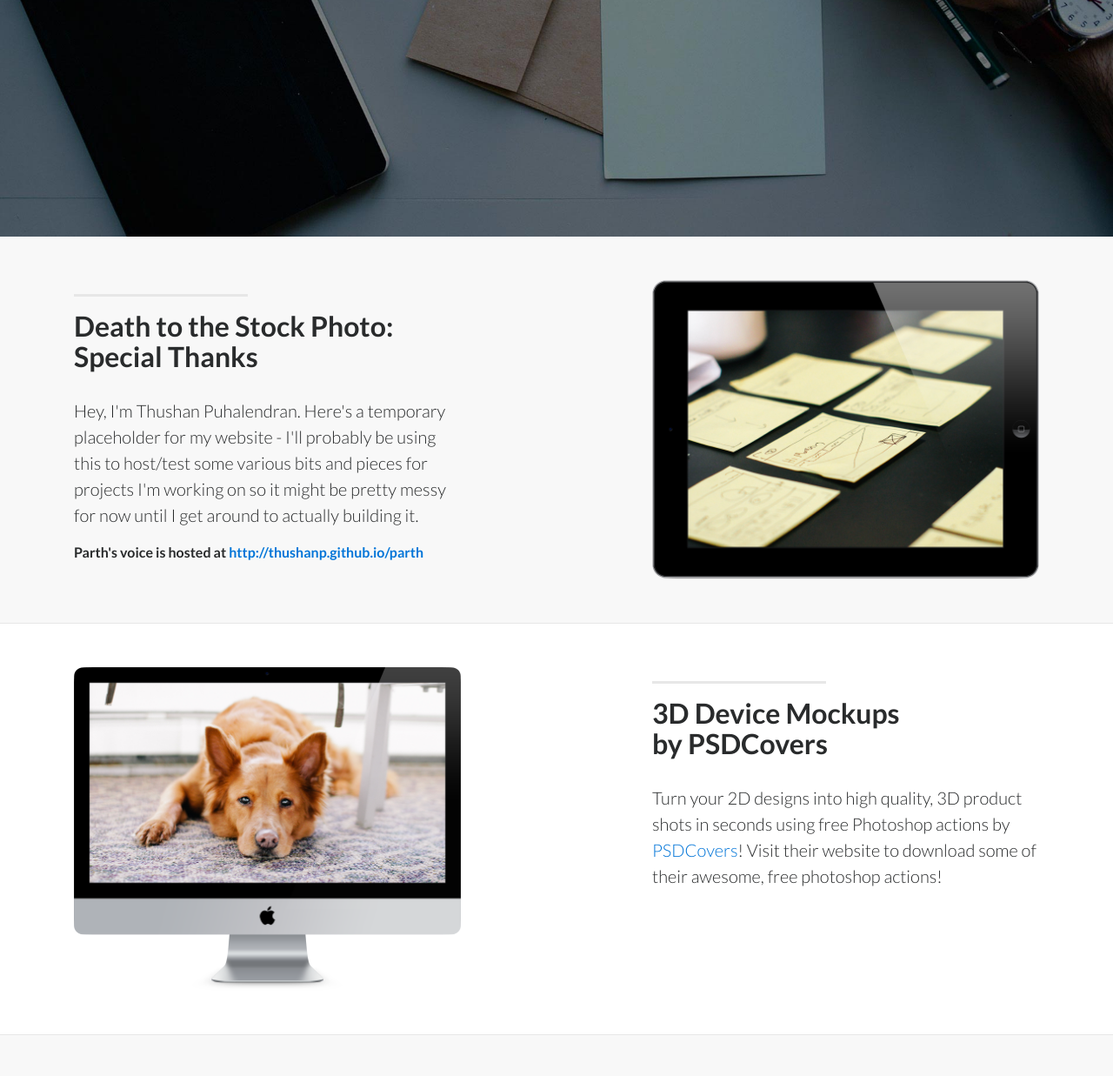
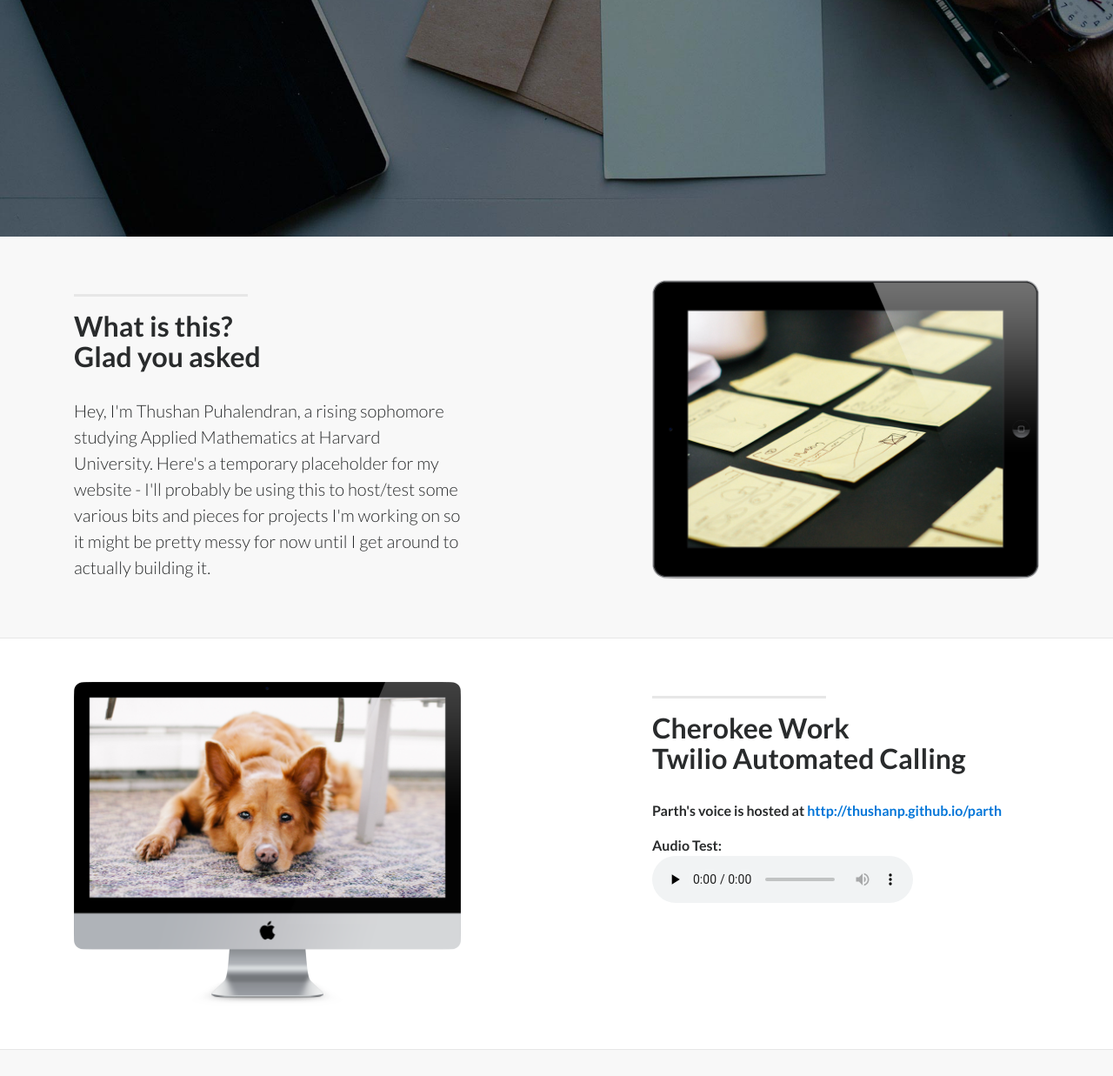
Before and after one commit to thushanp/thushanp.github.io, a website: page index.html in a window 1280 px wide. Shown: the part 492-1729 px from the top of the page at 87% size. Drawn offline with Linux system fonts and the light colour scheme.

Commit message:
imported old data

```diff
--- a/index.html
+++ b/index.html
@@ -64,13 +64,10 @@
     <header class="intro-header">
         <div class="container">
             <div class="intro-message">
-                <h1>Landing Page</h1>
-                <h3>A Template by Start Bootstrap</h3>
+                <h1>Thushan Puhalendran</h1>
+                <h3>Testing Grounds</h3>
                 <hr class="intro-divider">
                 <ul class="list-inline intro-social-buttons">
-                    <li class="list-inline-item">
-                        <a href="#" class="btn btn-secondary btn-lg"><i class="fa fa-twitter fa-fw"></i> <span class="network-name">Twitter</span></a>
-                    </li>
                     <li class="list-inline-item">
                         <a href="http://www.github.com/thushanp" class="btn btn-secondary btn-lg"><i class="fa fa-github fa-fw"></i> <span class="network-name">Github</span></a>
                     </li>
@@ -90,11 +87,8 @@
                 <div class="col-lg-5">
                     <hr class="section-heading-spacer">
                     <div class="clearfix"></div>
-                    <h2 class="section-heading">Death to the Stock Photo:<br>Special Thanks</h2>
-                    <p class="lead">Hey, I'm Thushan Puhalendran. Here's a temporary placeholder for my website - I'll probably be using this to host/test some various bits and pieces for projects I'm working on so it might be pretty messy for now until I get around to actually building it.</p>
-                    <p>
-                Parth's voice is hosted at <a href="http://thushanp.github.io/parth">http://thushanp.github.io/parth</a>
-                </p>
+                    <h2 class="section-heading">What is this?<br>Glad you asked</h2>
+                    <p class="lead">Hey, I'm Thushan Puhalendran, a rising sophomore studying Applied Mathematics at Harvard University. Here's a temporary placeholder for my website - I'll probably be using this to host/test some various bits and pieces for projects I'm working on so it might be pretty messy for now until I get around to actually building it.</p>
                 </div>
                 <div class="col-lg-5 offset-lg-2">
                     <img class="img-fluid" src="img/ipad.png" alt="">
@@ -113,8 +107,19 @@
                 <div class="col-lg-5 push-lg-7">
                     <hr class="section-heading-spacer">
                     <div class="clearfix"></div>
-                    <h2 class="section-heading">3D Device Mockups<br>by PSDCovers</h2>
-                    <p class="lead">Turn your 2D designs into high quality, 3D product shots in seconds using free Photoshop actions by <a target="_blank" href="http://www.psdcovers.com/">PSDCovers</a>! Visit their website to download some of their awesome, free photoshop actions!</p>
+                    <h2 class="section-heading">Cherokee Work<br>Twilio Automated Calling</h2>
+                    <p class="lead"><p>
+                Parth's voice is hosted at <a href="http://thushanp.github.io/parth">http://thushanp.github.io/parth</a>
+                </p>
+                <p>
+                Audio Test:
+                <br>
+                <audio controls preload="none">
+                    <source src="https://api.twilio.com/2010-04-01/Accounts/ACaa255ecd514b787c2f0358486f07a106/Recordings/REf5c1e1f1e048894182132ba0ce763183.mp3" type="audio/mpeg">
+                    Your browser does not support the audio tag.
+                </audio>
+                </p>
+                </p>
                 </div>
                 <div class="col-lg-5 pull-lg-5">
                     <img class="img-fluid" src="img/dog.png" alt="">
@@ -137,10 +142,6 @@
                     <div class="clearfix"></div>
                     <h2 class="section-heading">Google Web Fonts and<br>Font Awesome Icons</h2>
                     <p class="lead">This template features the 'Lato' font, part of the <a target="_blank" href="http://www.google.com/fonts">Google Web Font library</a>, as well as <a target="_blank" href="http://fontawesome.io">icons from Font Awesome</a>.</p>
-                    <audio controls preload="none">
-                        <source src="https://api.twilio.com/2010-04-01/Accounts/ACaa255ecd514b787c2f0358486f07a106/Recordings/REf5c1e1f1e048894182132ba0ce763183.mp3" type="audio/mpeg">
-                        Your browser does not support the audio tag.
-                    </audio>
                 </div>
                 <div class="col-lg-5 offset-lg-2">
                     <img class="img-fluid" src="img/phones.png" alt="">
```
